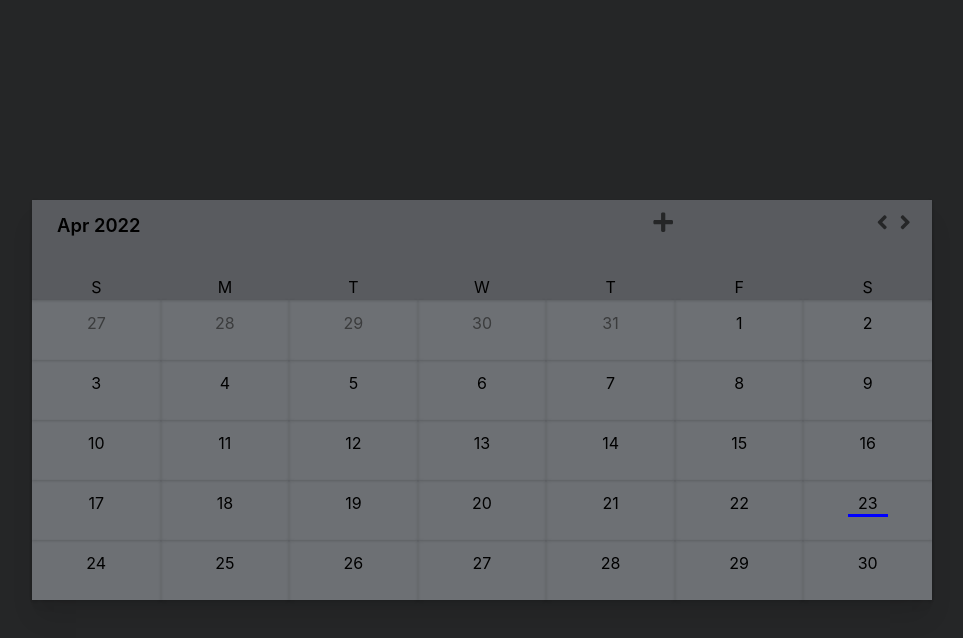
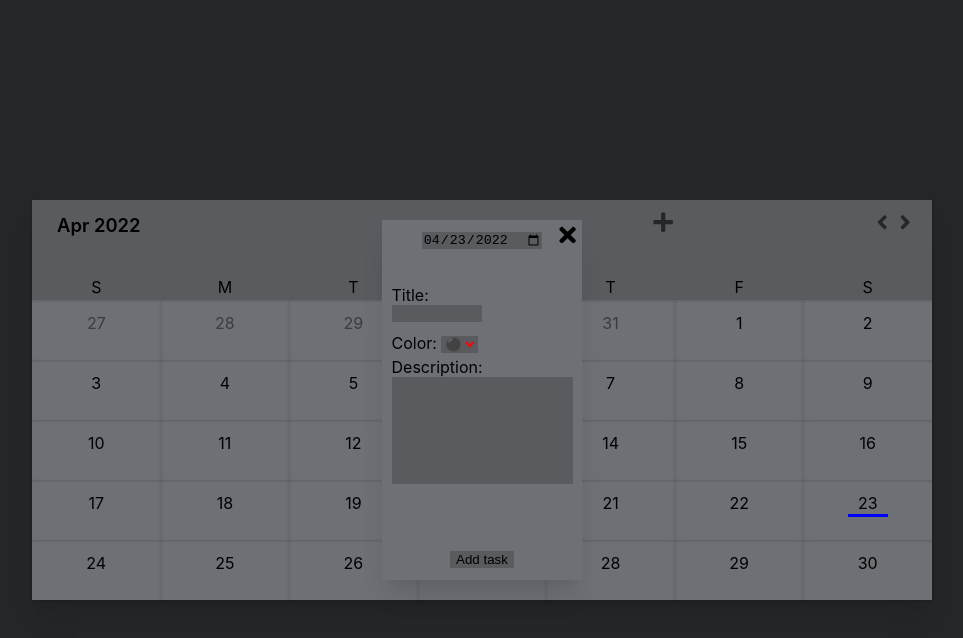
Before and after one commit to vzsoares/Calendar, a Next.js app: page / in a window 1280 px wide. Both pictures are taken after a click on the button 821 px from the left and 224 px from the top of the page. Shown: the top 638 px of the page, without its empty margins (158-1121 px from the left). Built offline with nearby package versions, Linux system fonts and the light colour scheme.

Commit message:
fea:modal->edit,view,add

```diff
--- a/packages/components/CalendarDays.js
+++ b/packages/components/CalendarDays.js
@@ -2,7 +2,8 @@ import { useState, useEffect } from "react";
 import { useCalendarContext } from "../features/calendarContext";
 
 export default function CalendarDays() {
-  const { daysIds, todayId, displayDate, events } = useCalendarContext();
+  const { daysIds, todayId, displayDate, events, setModalData, setModalState } =
+    useCalendarContext();
 
   // Styles
   const calendarDayStyle = {
@@ -11,6 +12,7 @@ export default function CalendarDays() {
     textAlign: "center",
     boxShadow:
       "0 1px 3px 0 rgba(0, 0, 0, 0.1), 0 1px 2px 0 rgba(0, 0, 0, 0.06)",
+    cursor: "pointer",
     display: "grid",
     gridTemplateRows: "5fr 4fr",
     alignItems: "end",
@@ -22,12 +24,20 @@ export default function CalendarDays() {
     alignItems: "center",
   };
   // end of Styles
+  function handleClick(id) {
+    setModalData({
+      data: id,
+      function: "view",
+    });
+    setModalState(true);
+  }
   return (
     <div className='calendar-days-container' style={calendarDaysContainerStyle}>
       {daysIds.map((id) => {
         return (
           <div
             key={id}
+            onClick={() => handleClick(id)}
             className='calendar-today'
             style={{
               ...calendarDayStyle,
--- a/packages/components/CalendarNavbar.js
+++ b/packages/components/CalendarNavbar.js
@@ -11,6 +11,8 @@ export default function CalendarNavbar() {
     modalState,
     modalData,
     toggleModal,
+    setModalData,
+    todayId,
   } = useCalendarContext();
   const calendarNavbarStyle = {
     display: "grid",
@@ -28,6 +30,13 @@ export default function CalendarNavbar() {
     cursor: "pointer",
     fontSize: "1.4rem",
   };
+  function handlePlusClick() {
+    setModalData({
+      data: todayId,
+      function: "new",
+    });
+    toggleModal();
+  }
   return (
     <div className='calendar-navbar-container' style={calendarNavbarStyle}>
       <div
@@ -50,10 +59,10 @@ export default function CalendarNavbar() {
           {displayDate.toDateString().slice(4, 7)} {displayDate.getFullYear()}
         </div>
         <div className='calendar-add-control' style={{ justifySelf: "end" }}>
-          <button style={buttonStyle} onClick={() => toggleModal()}>
+          <button style={buttonStyle} onClick={() => handlePlusClick()}>
             <FaPlus />
           </button>
-          {modalState && <Modal data={modalData} />}
+          {modalState && <Modal />}
         </div>
         <div
           className='calendar-displayedMonth-controls'
--- a/packages/components/Modal.js
+++ b/packages/components/Modal.js
@@ -1,18 +1,30 @@
-import React, { useState } from "react";
+import React, { useState, useEffect } from "react";
 import { FaTimes, FaSquareFull } from "react-icons/fa";
 import { useCalendarContext } from "../features/calendarContext";
-
-export default function Modal({ data }) {
-  const { toggleModal, addEvent, getDayId } = useCalendarContext();
-  const [date, setDate] = useState(new Date(data.data));
-  const [inputDate, setInputDate] = useState(
-    `${date.getFullYear()}-${
-      date.getMonth() + 1 < 10 ? `0${date.getMonth() + 1}` : date.getMonth() + 1
-    }-${date.getDate() < 10 ? `0${date.getDate()}` : date.getDate()}`
-  );
+export default function Modal() {
+  const {
+    toggleModal,
+    addEvent,
+    getDayId,
+    events,
+    setModalData,
+    modalData,
+    editEvent,
+  } = useCalendarContext();
+  const [date, setDate] = useState(new Date(modalData.data));
+  const [inputDate, setInputDate] = useState("");
   const [color, setColor] = useState("red");
   const [description, setDescription] = useState("");
   const [title, setTitle] = useState("");
+  useEffect(() => {
+    setInputDate(
+      `${date.getFullYear()}-${
+        date.getMonth() + 1 < 10
+          ? `0${date.getMonth() + 1}`
+          : date.getMonth() + 1
+      }-${date.getDate() < 10 ? `0${date.getDate()}` : date.getDate()}`
+    );
+  }, [date]);
   // logic
   function getDateFromInput() {
     let ano = inputDate.slice(0, 4);
@@ -20,11 +32,58 @@ export default function Modal({ data }) {
     let dia = inputDate.slice(8, 10);
     return new Date(ano, Number(mes) - 1, Number(dia));
   }
-  // TODO fix modal inputs
+  function handleEditEvent(i) {
+    setModalData({
+      data: modalData.data,
+      function: "edit",
+      index: i,
+    });
+    setDate(new Date(modalData.data));
+    setTitle(events[modalData.data][i].event);
+    setDescription(events[modalData.data][i].description);
+    setColor(events[modalData.data][i].color);
+  }
+  function handleAddBtn() {
+    setDate(new Date(modalData.data));
+    setModalData({
+      data: modalData.data,
+      function: "new",
+    });
+  }
 
-  // components
-  function DateInput() {
   return (
+    <main
+      style={{
+        minWidth: "200px",
+        minHeight: "360px",
+        backgroundColor: "#6D7074",
+        position: "fixed",
+        left: "50%",
+        top: "50%",
+        transform: "translate(-50%, -50%)",
+        boxShadow:
+          "0 20px 25px -5px rgba(0, 0, 0, 0.1), 0 10px 10px -5px rgba(0, 0, 0, 0.04)",
+        padding: "0.5rem",
+        display: "grid",
+        justifyContent: "center",
+        alignItems: "start",
+        justifyItems: "center",
+        gridTemplateRows: "1fr 5fr",
+      }}
+    >
+      <a
+        style={{
+          position: "absolute",
+          left: "100%",
+          fontSize: "1.5rem",
+          transform: "translate(-110%, 10%)",
+        }}
+        onClick={() => toggleModal()}
+      >
+        <FaTimes />
+      </a>
+      <div className='day-data'>
+        {modalData.function === "new" ? (
           <div className='date-input'>
             <input
               style={{
@@ -38,10 +97,89 @@ export default function Modal({ data }) {
               onChange={(e) => setInputDate(e.target.value)}
             />
           </div>
+        ) : (
+          new Date(modalData.data).toDateString()
+        )}
+      </div>
+      {modalData.function === "view" ? (
+        <div
+          className='events-container'
+          style={{
+            height: "100%",
+            width: "100%",
+            display: "grid",
+            gridTemplateRows: "5fr 50px ",
+            maxHeight: "300px",
+            overflow: "auto",
+          }}
+        >
+          <div className='events' style={{ width: "100%" }}>
+            {events[modalData.data] ? (
+              events[modalData.data].map((e, i) => {
+                return (
+                  <a
+                    className='event'
+                    key={i}
+                    style={{
+                      display: "grid",
+                      cursor: "pointer",
+                      marginBottom: "2px",
+                    }}
+                    onClick={() => handleEditEvent(i)}
+                  >
+                    <div className='top'>
+                      <span style={{ color: e.color, marginRight: "5px" }}>
+                        ⚫
+                      </span>
+                      <span>{e.event}</span>
+                    </div>
+                    <div className='bottom' style={{ width: "300px" }}>
+                      <h1
+                        style={{
+                          fontSize: "0.8rem",
+                          margin: "0",
+                          padding: "0",
+                          color: "#3b3c3d",
+                          overflow: "hidden",
+                          whiteSpace: "nowrap",
+                          textOverflow: "ellipsis",
+                        }}
+                      >
+                        {e.description ? e.description : "no description added"}
+                      </h1>
+                    </div>
+                  </a>
                 );
-  }
-  function TitleInput() {
-    return (
+              })
+            ) : (
+              <div className='no-events'>{"No events for this day"}</div>
+            )}
+          </div>
+          <button
+            style={{
+              backgroundColor: "#595B5F",
+              border: "none",
+              padding: "none",
+              cursor: "pointer",
+              height: "50%",
+              alignSelf: "end",
+            }}
+            onClick={() => handleAddBtn()}
+          >
+            Add Event
+          </button>
+        </div>
+      ) : (
+        <div
+          style={{
+            height: "100%",
+            display: "grid",
+            gridTemplateRows: "1fr 0.5fr 4fr 0.5fr",
+          }}
+        >
+          <div className='title'>
+            {"Title:"}
+            {
               <div className='title-input' style={{ display: "grid" }}>
                 <input
                   type='text'
@@ -56,29 +194,10 @@ export default function Modal({ data }) {
                   }}
                 />
               </div>
-    );
             }
-  function DescriptionInput() {
-    return (
-      <div className='description-input' style={{ height: "80%" }}>
-        <input
-          type='text'
-          value={description}
-          name='description-input'
-          maxLength='1000'
-          onChange={(e) => setDescription(e.target.value)}
-          style={{
-            height: "70%",
-            backgroundColor: "#595B5F",
-            border: "none",
-            padding: "none",
-          }}
-        />
           </div>
-    );
-  }
-  function ColorSelect() {
-    return (
+          <div className='color-input' style={{ justifySelf: "start" }}>
+            {"Color: "}
             <select
               value={color}
               style={{
@@ -103,65 +222,44 @@ export default function Modal({ data }) {
                 ⚫
               </option>
             </select>
-    );
-  }
-  // end of components
-
-  return (
-    <main
-      style={{
-        minWidth: "200px",
-        minHeight: "360px",
-        backgroundColor: "#6D7074",
-        position: "fixed",
-        left: "50%",
-        top: "50%",
-        transform: "translate(-50%, -50%)",
-        boxShadow:
-          "0 20px 25px -5px rgba(0, 0, 0, 0.1), 0 10px 10px -5px rgba(0, 0, 0, 0.04)",
-        padding: "0.5rem",
-        display: "grid",
-        justifyContent: "center",
-        alignItems: "start",
-        justifyItems: "center",
-        gridTemplateRows: "1fr 1fr 0.5fr 3fr 0.5fr",
-      }}
-    >
-      <a
-        style={{
-          position: "absolute",
-          left: "100%",
-          fontSize: "1.5rem",
-          transform: "translate(-110%, 10%)",
-        }}
-        onClick={() => toggleModal()}
-      >
-        <FaTimes />
-      </a>
-      <div className='day-data'>
-        {data.function === "new" ? (
-          <DateInput />
-        ) : (
-          new Date(data.data).toDateString()
-        )}
-      </div>
-      <div className='title'>
-        {"Title:"}
-        {<TitleInput />}
-      </div>
-      <div className='color-input' style={{ justifySelf: "start" }}>
-        {"Color: "}
-        <ColorSelect />
           </div>
           <div className='content' style={{ height: "100%" }}>
             {"Description:"}
-        {<DescriptionInput />}
+            {
+              <div className='description-input' style={{ height: "80%" }}>
+                <input
+                  type='text'
+                  value={description}
+                  name='description-input'
+                  maxLength='1000'
+                  onChange={(e) => setDescription(e.target.value)}
+                  style={{
+                    height: "70%",
+                    backgroundColor: "#595B5F",
+                    border: "none",
+                    padding: "none",
+                  }}
+                />
               </div>
-      <div className='btn-container'>
+            }
+          </div>
+          <div className='btn-container' style={{ justifySelf: "center" }}>
             <button
               onClick={() =>
-            addEvent(title, description, color, getDateFromInput().valueOf()) &
-            toggleModal()
+                modalData.function !== "edit"
+                  ? addEvent(
+                      title,
+                      description,
+                      color,
+                      getDateFromInput().valueOf()
+                    ) & toggleModal()
+                  : editEvent(
+                      modalData.data,
+                      modalData.index,
+                      title,
+                      description,
+                      color
+                    ) & toggleModal()
               }
               style={{
                 backgroundColor: "#595B5F",
@@ -170,9 +268,11 @@ export default function Modal({ data }) {
                 cursor: "pointer",
               }}
             >
-          Add task
+              {modalData.function === "edit" ? "Edit Task" : "Add task"}
             </button>
           </div>
+        </div>
+      )}
     </main>
   );
 }
--- a/packages/features/calendarContext.js
+++ b/packages/features/calendarContext.js
@@ -17,10 +17,10 @@ function CalendarContextProvider({ children }) {
   const [events, setEvents] = useState({
     [todayId]: [{ event: "Today", description: "", color: "blue" }],
   });
-  const [modalState, setModalState] = useState(true);
+  const [modalState, setModalState] = useState(false);
   const [modalData, setModalData] = useState({
     data: todayId,
-    function: "new",
+    function: "view",
   });
   const displayedYear = displayDate.getFullYear();
   const displayedMonth = displayDate.getMonth() + 1;
@@ -79,6 +79,20 @@ function CalendarContextProvider({ children }) {
     setModalState(!modalState);
   }
 
+  function editEvent(id, i, event, description, color) {
+    const editedEvent = {
+      event: event,
+      description: description,
+      color: color,
+    };
+    const myList = [...(events[id] ?? "")];
+    myList[i] = editedEvent;
+    setEvents({
+      ...events,
+      [id]: myList,
+    });
+  }
+
   // exported data
   const contextData = useMemo(() => {
     return {
@@ -88,7 +102,10 @@ function CalendarContextProvider({ children }) {
       events,
       modalState,
       modalData,
+      setModalData,
+      setModalState,
       toggleModal,
+      editEvent,
       addEvent,
       getDayId,
       jumpNextMonth,
```
Lines whose indentation alone changed are shown as unchanged.
